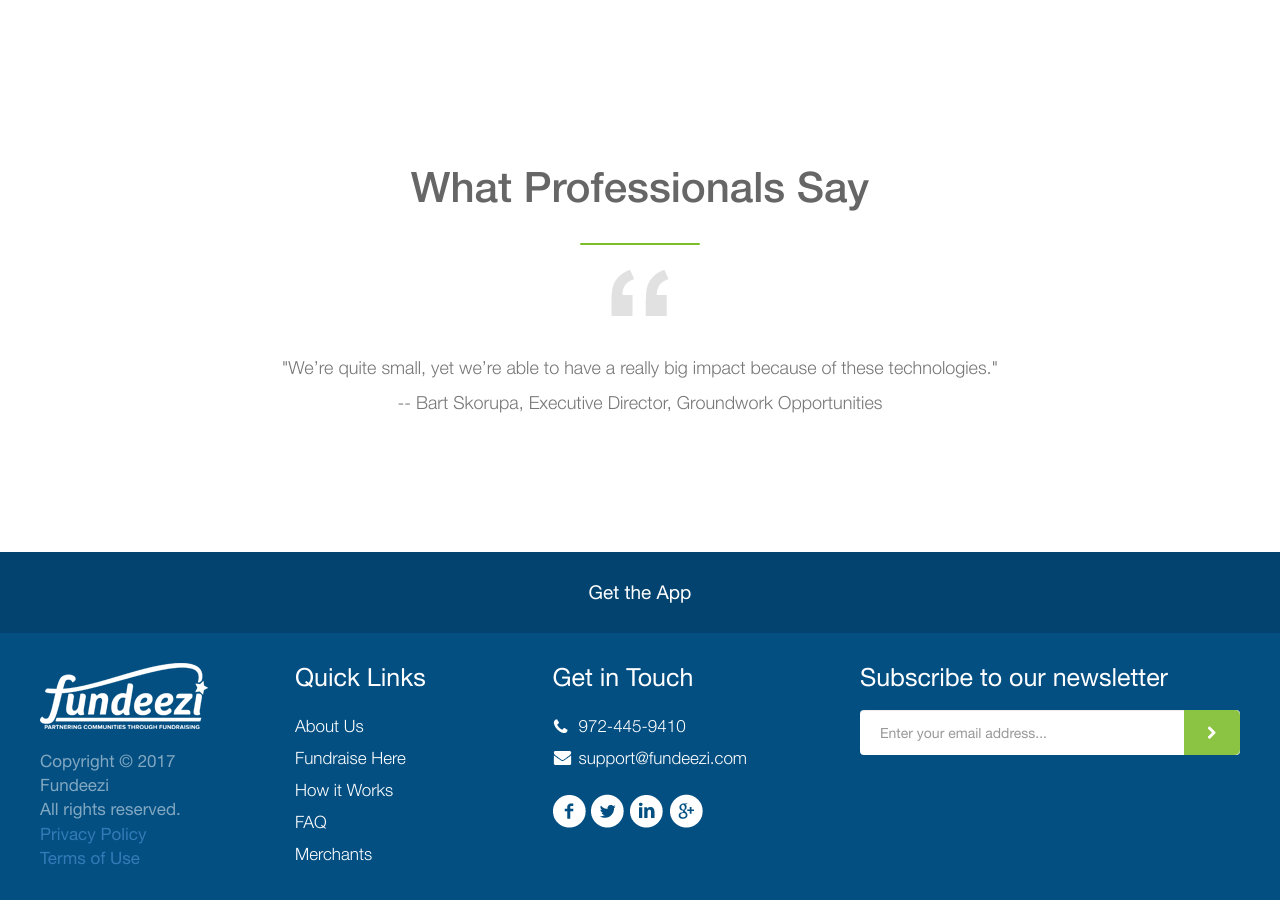
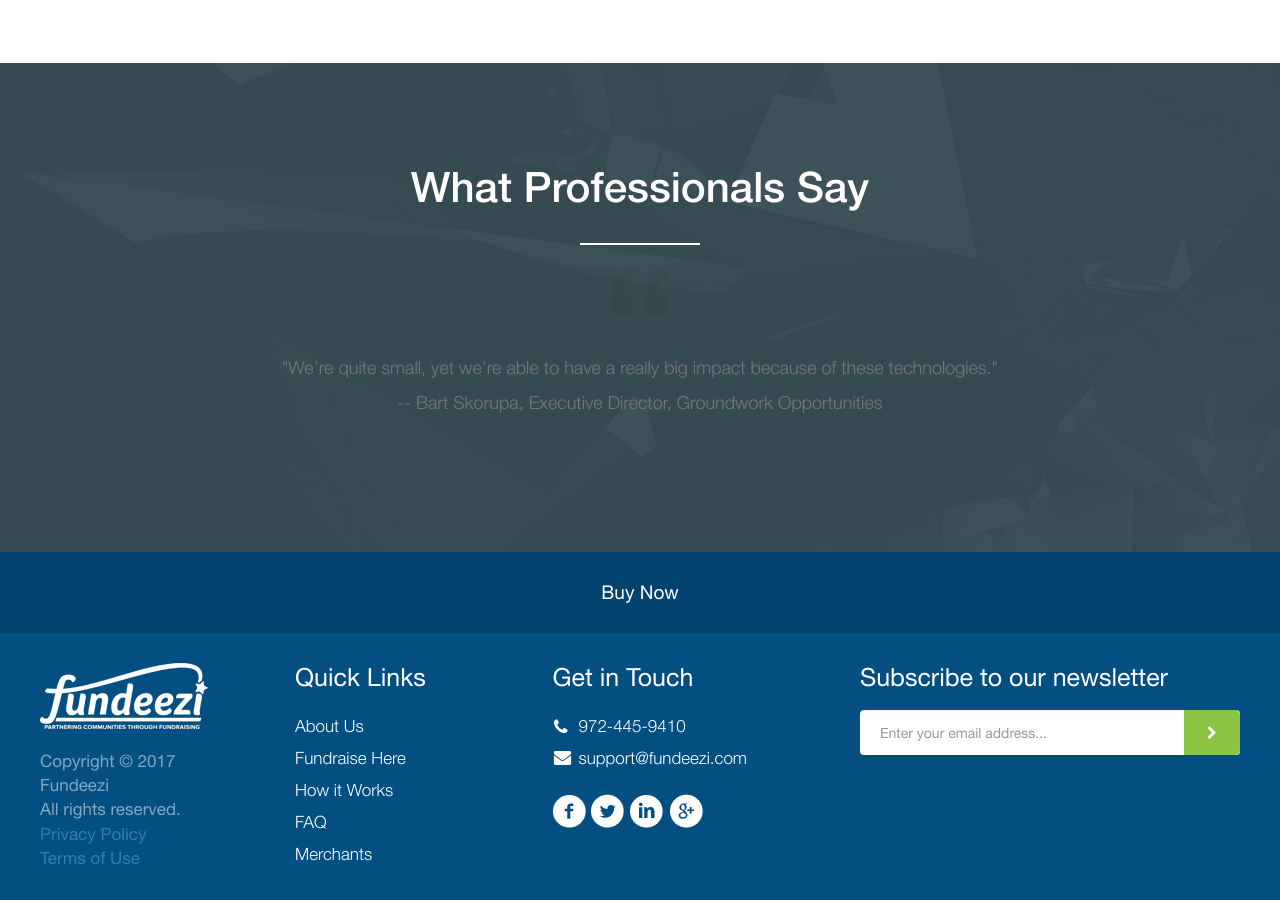
Before and after one commit to fundeezi/fundeezi.github.io, a Jekyll site: the page built from index.html, in a window 1280 px wide and 900 px high, scrolled down 3229 px. Built offline with Jekyll 4.4.1, drawn with Linux system fonts in a browser that asks for light colours.

Commit message:
Updates background for contrast. Fixes footer link text.

```diff
--- a/_includes/footer.html
+++ b/_includes/footer.html
@@ -5,7 +5,7 @@
         <ul>
           <li>
             <a href="https://app.fundeezi.com">
-              Get the App
+              Buy Now
             </a>
           </li>
         </ul>
--- a/index.html
+++ b/index.html
@@ -141,7 +141,7 @@
     </ul>
   </div>
 </section>
-<section class="testimonialpart">
+<section class="pricingsection">
   <div class="container clearfix">
     <h2>What Professionals Say</h2>
     <div class="testimonialslide">
```
